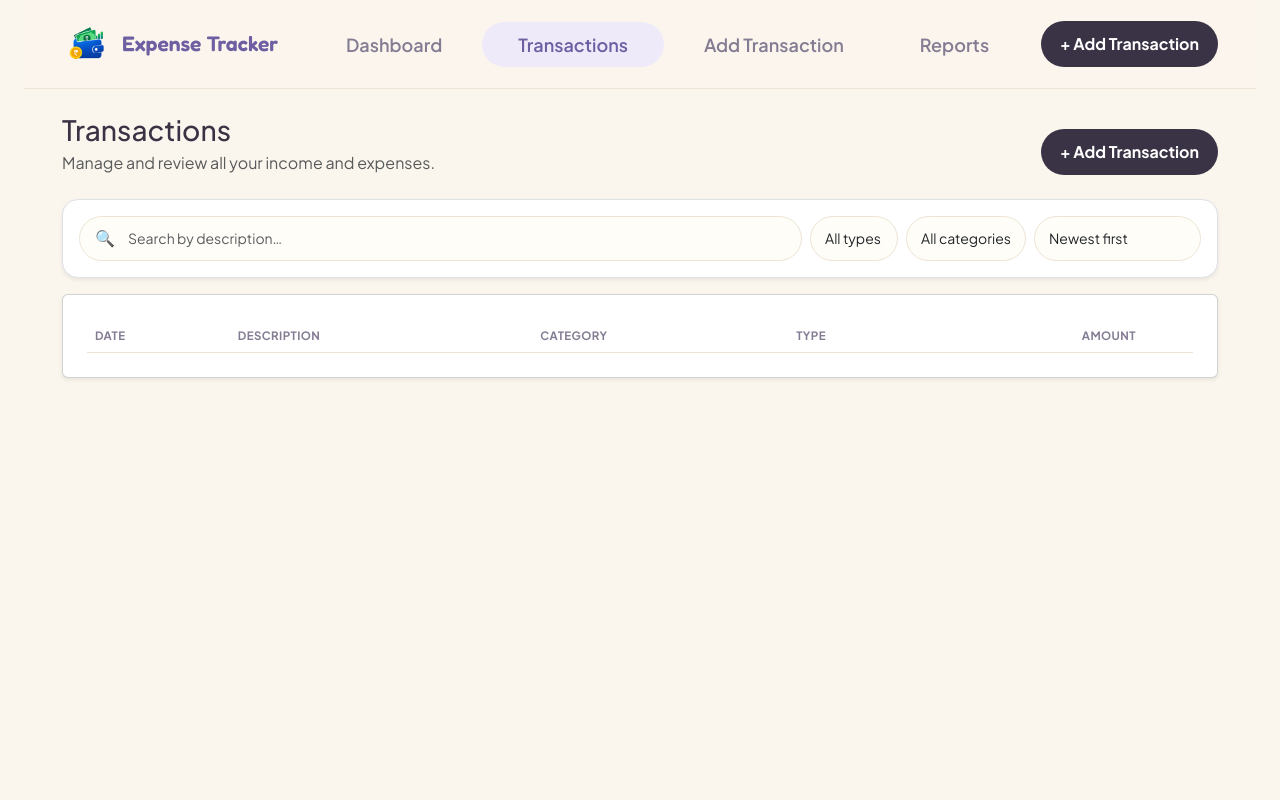
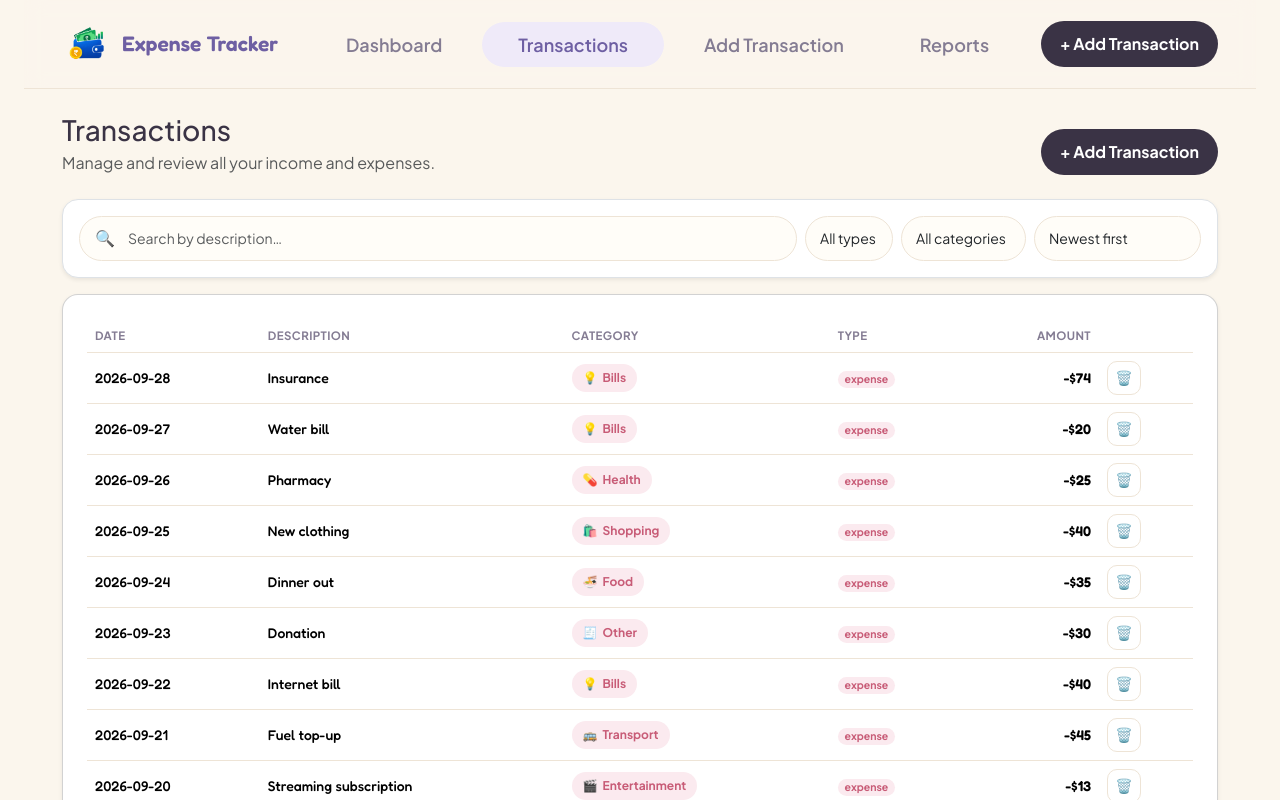
Before and after one commit to nischalpraj/Expense-Tracker, a React (Vite) app: page /transactions in a window 1280 px wide. Shown: the top 800 px of the page. Built offline with nearby package versions, Linux system fonts and the light colour scheme.

Commit message:
Transaction page all done

```diff
--- a/src/pages/Transaction.css
+++ b/src/pages/Transaction.css
@@ -12,7 +12,7 @@
 .filters-card .form-control:focus,
 .filters-card .form-select:focus {
   border-color: #9c8fc7;
-  box-shadow: 0 0 0 0.2rem var(#efeaf9);
+  box-shadow: 0 0 0 0.2rem #efeaf9;
 }
 
 .table > :not(caption) > * > * {
@@ -107,3 +107,107 @@
 .empty-state {
   padding: 70px 20px;
 }
+.modal-backdrop-custom {
+  position: fixed;
+  inset: 0;
+  background: rgba(58, 51, 69, 0.45);
+  backdrop-filter: blur(2px);
+  display: flex;
+  align-items: center;
+  justify-content: center;
+  z-index: 1050;
+}
+
+.modal-backdrop-custom .modal-content {
+  max-width: 340px;
+  width: 100%;
+  background: #fffdf8;
+  box-shadow: 0 20px 50px rgba(0, 0, 0, 0.25);
+  border: 1px solid #eee4d6;
+}
+
+.delete-icon-wrap {
+  width: 56px;
+  height: 56px;
+  margin: 0 auto;
+  border-radius: 50%;
+  background: #fbeaef;
+  display: flex;
+  align-items: center;
+  justify-content: center;
+  font-size: 26px;
+}
+
+.btn-del-confirm {
+  background: #c85c77;
+  color: #fff;
+  border: none;
+  transition: background 0.15s;
+}
+.btn-del-confirm:hover {
+  background: #b14b64;
+  color: #fff;
+}
+
+.modal-backdrop-custom .modal-content {
+  max-width: 340px;
+  width: 100%;
+}
+.btn-del {
+  width: 34px;
+  height: 34px;
+  border-radius: 10px;
+  border: 1px solid #eee4d6;
+  background: #fff;
+  color: #b4acbd;
+  padding: 0;
+  font-size: 14px;
+  display: inline-flex;
+  align-items: center;
+  justify-content: center;
+  transition: background 0.15s, border-color 0.15s, transform 0.1s;
+}
+.btn-del:hover {
+  background: #fbeaef;
+  border-color: #f3c9d4;
+  transform: scale(1.05);
+}
+.btn-del:active {
+  transform: scale(0.95);
+}
+.c-entertainment {
+  background: #efeaf9;
+  color: #6e5fa3;
+}
+.c-education {
+  background: #e4f1e6;
+  color: #4c7a57;
+}
+.c-salary {
+  background: #e4f1e6;
+  color: #4c7a57;
+}
+.c-freelance {
+  background: #efeaf9;
+  color: #6e5fa3;
+}
+.c-business {
+  background: #fdf0de;
+  color: #c97f3f;
+}
+.c-gift {
+  background: #fbeaef;
+  color: #c85c77;
+}
+.c-income {
+  background: #e4f1e6;
+  color: #4c7a57;
+}
+.c-expense {
+  background: #fbeaef;
+  color: #c85c77;
+}
+.tx-fredoka {
+  font-family: "Fredoka";
+  font-weight: 500;
+}
--- a/src/pages/Transactions.jsx
+++ b/src/pages/Transactions.jsx
@@ -1,25 +1,88 @@
 import React from "react";
-import "./Transaction.css"
+import "./Transaction.css";
+import { useState } from "react";
 import { useNavigate } from "react-router-dom";
+import expenseData from "../data/expenses.json";
 
-const Transactions = () => {
+const Transactions = ({ transaction, onDelete }) => {
+  const navigate = useNavigate();
 
-    const navigate = useNavigate()
+  const [showDeleteConfirm, setShowDeleteConfirm] = useState(false);
+  const [transactionToDelete, setTransactionToDelete] = useState(null);
+  const [searchText, setSearchText] = useState("");
+  const [typeFilter, setTypeFilter] = useState("all");
+  const [categoryFilter, setCategoryFilter] = useState("all");
+    const [sortBy, setSortBy] = useState("newest");
+    const allCategories = transaction.map((t) => t.category);
+    const uniqueCategories=[...new Set(allCategories)]
+
+  const categoryIconMap = {};
+  [...expenseData.categories.expense, ...expenseData.categories.income].forEach(
+    (cat) => {
+      categoryIconMap[cat.name] = cat.icon;
+    },
+  );
+
+    const filterTransactions = transaction.filter((t) => {
+        return (
+            t.description.toLowerCase().includes(searchText.toLowerCase()) &&
+            (typeFilter === "all" || t.type === typeFilter) &&
+            (categoryFilter ==="all" || t.category === categoryFilter)
+        )
+    }).sort((a, b) => {
+        if (sortBy === "high") {
+             return b.amount - a.amount;
+        }
+        if (sortBy === "low") {
+            return a.amount-b.amount
+        }
+        if (sortBy === "newest") {
+          return new Date(b.date) - new Date(a.date);
+        }
+        if (sortBy === "oldest") {
+          return new Date(a.date) - new Date(b.date);
+        }
+    })
+
+  function getCategoryClass(type) {
+    return type === "income" ? "c-income" : "c-expense";
+  }
+
+  function askDelete(t) {
+    setTransactionToDelete(t);
+    setShowDeleteConfirm(true);
+  }
+
+  function confirmDelete() {
+    onDelete(transactionToDelete.id);
+    setShowDeleteConfirm(false);
+    setTransactionToDelete(null);
+  }
+
+  function cancelDelete() {
+    setShowDeleteConfirm(false);
+    setTransactionToDelete(null);
+  }
 
   return (
     <>
-      <div class="container py-4" style={{ maxWidth: "1180px" }}>
-        <div class="d-flex flex-wrap justify-content-between align-items-end gap-3 mb-4">
+      <div className="container py-4" style={{ maxWidth: "1180px" }}>
+        <div className="d-flex flex-wrap justify-content-between align-items-end gap-3 mb-4">
           <div>
-            <h1 class="h3 mb-1" style={{ fontFamily: "Plus Jakarta Sans" }}>
+            <h1 className="h3 mb-1" style={{ fontFamily: "Plus Jakarta Sans" }}>
               Transactions
             </h1>
-            <p class="text-muted mb-0">
+            <p className="text-muted mb-0">
               Manage and review all your income and expenses.
             </p>
           </div>
-          <button class="btn btn-ef-add" onClick={()=> navigate('/addtransactions')}>+ Add Transaction</button>
+          <button
+            className="btn btn-ef-add"
+            onClick={() => navigate("/addtransactions")}>
+            + Add Transaction
+          </button>
         </div>
+
         <div className="card filters-card rounded-4 shadow-sm mb-3 border">
           <div className="card-body p-3">
             <div className="d-flex flex-wrap align-items-center gap-2">
@@ -36,13 +99,17 @@ const Transactions = () => {
                   id="searchInput"
                   className="form-control rounded-pill ps-5"
                   placeholder="Search by description…"
+                  value={searchText}
+                  onChange={(e) => setSearchText(e.target.value)}
                 />
               </div>
 
               <select
                 id="typeFilter"
                 className="form-select rounded-pill flex-shrink-0"
-                style={{ width: "auto" }}>
+                style={{ width: "auto" }}
+                value={typeFilter}
+                onChange={(e) => setTypeFilter(e.target.value)}>
                 <option value="all">All types</option>
                 <option value="income">Income</option>
                 <option value="expense">Expense</option>
@@ -51,14 +118,23 @@ const Transactions = () => {
               <select
                 id="catFilter"
                 className="form-select rounded-pill flex-shrink-0"
-                style={{ width: "auto" }}>
+                style={{ width: "auto" }}
+                value={categoryFilter}
+                onChange={(e) => setCategoryFilter(e.target.value)}>
                 <option value="all">All categories</option>
+                {uniqueCategories.map((cat) => (
+                  <option key={cat} value={cat}>
+                    {cat}
+                  </option>
+                ))}
               </select>
 
               <select
                 id="sortFilter"
                 className="form-select rounded-pill flex-shrink-0"
-                style={{ width: "auto" }}>
+                style={{ width: "auto" }}
+                value={sortBy}
+                onChange={(e) => setSortBy(e.target.value)}>
                 <option value="newest">Newest first</option>
                 <option value="oldest">Oldest first</option>
                 <option value="high">Amount: High to Low</option>
@@ -67,77 +143,116 @@ const Transactions = () => {
             </div>
           </div>
         </div>
-        <div class="card rounded-4x shadow-sm d-none d-md-block" id="tableCard">
-          <div class="card-body p-4">
-            <div class="table-responsive">
-              <table class="table tx-table mb-0">
+
+        <div
+          className="card rounded-4 shadow-sm d-none d-md-block"
+          id="tableCard">
+          <div className="card-body p-4">
+            <div className="table-responsive">
+              <table className="table tx-table mb-0">
                 <thead>
                   <tr>
                     <th>Date</th>
                     <th>Description</th>
                     <th>Category</th>
                     <th>Type</th>
-                    <th class="text-end">Amount</th>
+                    <th className="text-end">Amount</th>
                     <th></th>
                   </tr>
                 </thead>
-                <tbody id="txTableBody"></tbody>
+                <tbody id="txTableBody">
+                  {filterTransactions.map((t) => (
+                    <tr key={t.id}>
+                      <td className="tx-fredoka">{t.date}</td>
+                      <td className="tx-fredoka">{t.description}</td>
+                      <td>
+                        <span
+                          className={`cat-pill ${getCategoryClass(t.type)}`}>
+                          <span>{categoryIconMap[t.category] || "🧾"}</span>
+                          {t.category}
+                        </span>
+                      </td>
+                      <td>
+                        <span
+                          className={`badge rounded-pill ${
+                            t.type === "income"
+                              ? "badge-income"
+                              : "badge-expense"
+                          }`}>
+                          {t.type}
+                        </span>
+                      </td>
+                      <td
+                        className={`text-end fw-bold ${
+                          t.type === "income"
+                            ? "tx-amt-income"
+                            : "tx-amt-expense"
+                        }`}>
+                        {t.type === "income" ? "+" : "-"}${t.amount}
+                      </td>
+                      <td>
+                        <button
+                          className="btn-del"
+                          onClick={() => askDelete(t)}
+                          aria-label="Delete transaction">
+                          🗑️
+                        </button>
+                      </td>
+                    </tr>
+                  ))}
+                </tbody>
               </table>
             </div>
           </div>
         </div>
-        <div class="d-md-none" id="cardsWrap"></div>
-        <div class="empty-state text-center d-none" id="emptyState">
-          <div style={{ fontSize: "48px" }} class="mb-3">
+
+        <div className="d-md-none" id="cardsWrap"></div>
+
+        <div className="empty-state text-center d-none" id="emptyState">
+          <div style={{ fontSize: "48px" }} className="mb-3">
             🌱
           </div>
-          <h3 class="h5 mb-1">No transactions yet</h3>
-          <p class="text-muted mb-3">
+          <h3 className="h5 mb-1">No transactions yet</h3>
+          <p className="text-muted mb-3">
             Once you add one, it'll show up right here.
           </p>
-          <button class="btn btn-ef-add">Add Your First Transaction</button>
+          <button className="btn btn-ef-add">Add Your First Transaction</button>
         </div>
       </div>
 
-      <div class="modal fade" id="deleteModal" tabindex="-1">
-        <div
-          class="modal-dialog modal-dialog-centered"
-          style={{ maxWidth: "340px" }}>
-          <div class="modal-content rounded-4x text-center p-3">
-            <div class="modal-body">
-              <div style={{ fontSize: "34px" }} class="mb-2">
-                🗑️
-              </div>
-              <h3 class="h5 mb-1">Delete this transaction?</h3>
-              <p class="text-muted small mb-4" id="deleteModalDesc">
-                This can't be undone.
+      {showDeleteConfirm && (
+        <div className="modal-backdrop-custom">
+          <div className="modal-content rounded-4 text-center p-4">
+            <div className="delete-icon-wrap mb-3">🗑️</div>
+            <h3 className="h5 mb-1 fw-bold">Delete this transaction?</h3>
+            <p className="text-muted small mb-4">
+              "{transactionToDelete?.description}" — this can't be undone.
             </p>
-              <div class="d-flex gap-2">
+            <div className="d-flex gap-2">
               <button
                 type="button"
-                  class="btn btn-outline-secondary rounded-pill flex-fill"
-                  data-bs-dismiss="modal">
+                className="btn btn-outline-secondary rounded-pill flex-fill fw-bold"
+                onClick={cancelDelete}>
                 Cancel
               </button>
               <button
                 type="button"
-                  class="btn btn-danger rounded-pill flex-fill"
-                  style={{ background: "#C85C77", border: "none" }}>
+                className="btn btn-del-confirm rounded-pill flex-fill fw-bold"
+                onClick={confirmDelete}>
                 Delete
               </button>
             </div>
           </div>
         </div>
-        </div>
-      </div>
+      )}
 
-      <div class="toast-container position-fixed bottom-0 start-50 translate-middle-x p-3">
+      <div className="toast-container position-fixed bottom-0 start-50 translate-middle-x p-3">
         <div
           id="liveToast"
-          class="toast align-items-center border-0"
+          className="toast align-items-center border-0"
           style={{ background: "#3A3345", color: "#fff" }}>
-          <div class="d-flex">
-            <div class="toast-body" id="toastMsg">
+          <div className="d-flex">
+            <div className="toast-body" id="toastMsg">
               Transaction deleted
             </div>
           </div>
```
Lines whose indentation alone changed are shown as unchanged.
